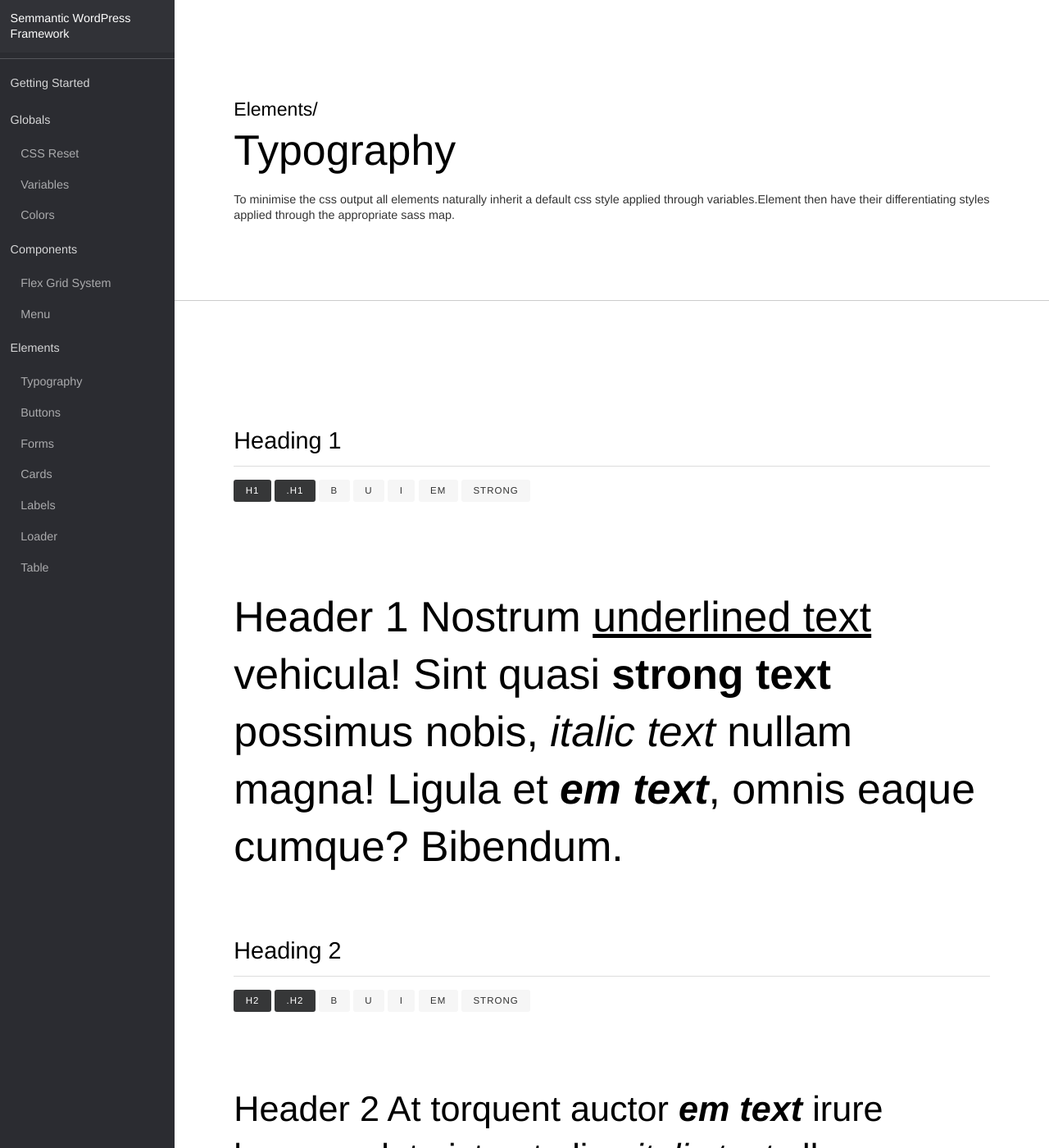
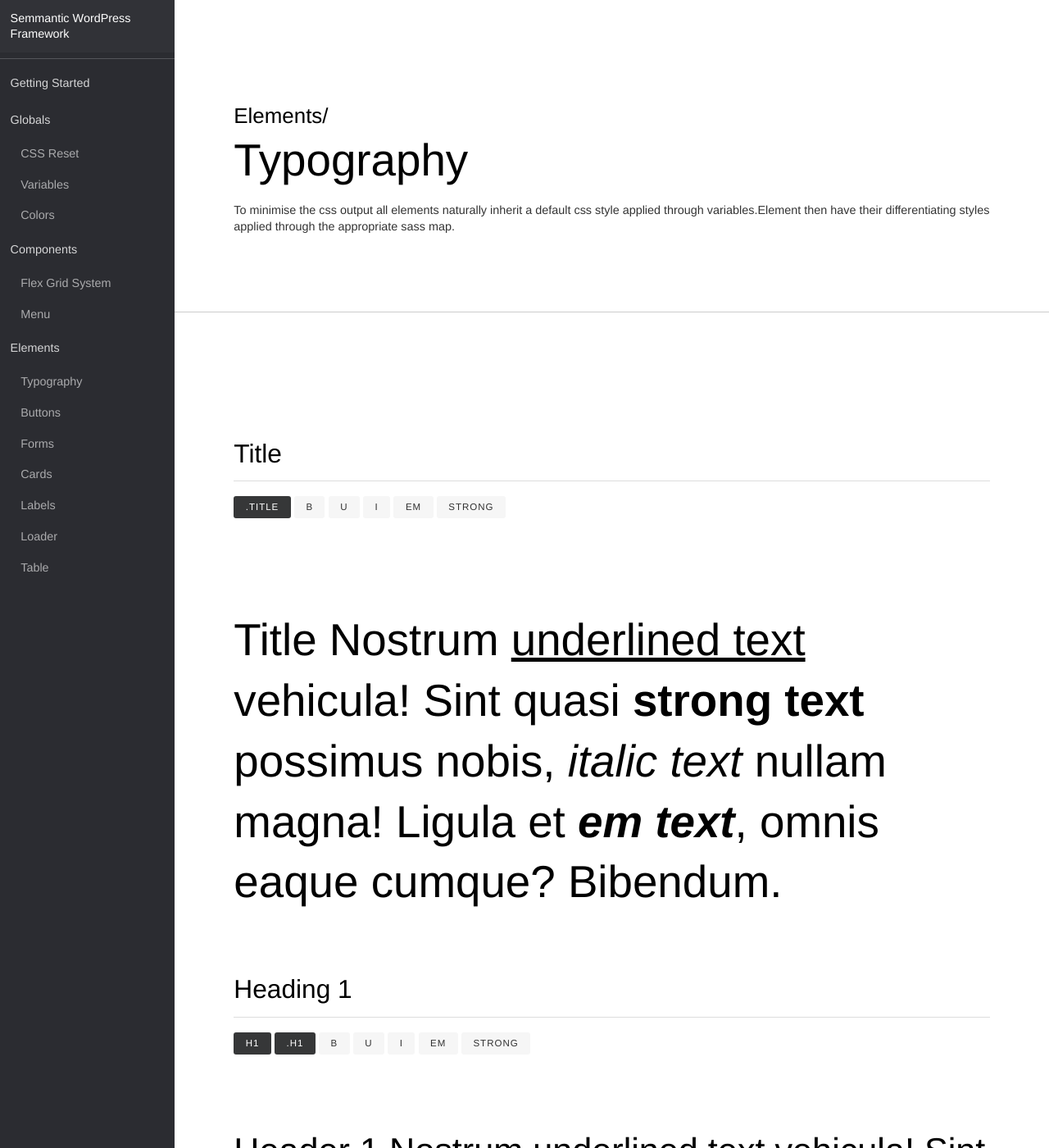
Before and after one commit to CoreyCrowden/semantic-wordpress-framework, a Jekyll site: the page built from docs/elements/typography/index.html, in a window 1280 px wide and 1400 px high. Shown: the whole window at 82% size. Built offline with Jekyll 4.4.1, drawn with Linux system fonts in a browser that asks for light colours; nearby versions of some CDN libraries.

Commit message:
added .title class and updated docs

```diff
--- a/docs/_layouts/default.html
+++ b/docs/_layouts/default.html
@@ -29,7 +29,7 @@
           <!--Page Header-->
           <div class="container padded relaxed">
             <h4><a href="{{ site.github.url }}/{{ page.category }}">{{ page.category }}</a>/</h4>
-            <h1>{{ page.title }}</h1>
+            <h1 class="title">{{ page.title }}</h1>
             <p>{{ page.description }}</p>
             <p><a href="{{ page.reference }}">{{ page.reference-title }}</a></p>
           </div>
--- a/docs/assets/css/main.css
+++ b/docs/assets/css/main.css
@@ -2474,19 +2474,19 @@ h1 + h1, h1 + h2, h1 + h3, h1 + h4, h1 + h5, h1 + h6, h2 + h1, h2 + h2, h2 + h3,
 }
 
 h1 {
-  font-size: 3.6em;
+  font-size: 3em;
 }
 
 h2 {
-  font-size: 3em;
+  font-size: 2.6em;
 }
 
 h3 {
-  font-size: 2em;
+  font-size: 2.2em;
 }
 
 h4 {
-  font-size: 1.6em;
+  font-size: 1.8em;
 }
 
 h5 {
@@ -2495,6 +2495,10 @@ h5 {
 
 h6 {
   font-size: 1.2em;
+}
+
+.title {
+  font-size: 3.8em;
 }
 
 a {
--- a/docs/elements/typography/index.html
+++ b/docs/elements/typography/index.html
@@ -4,6 +4,16 @@ title: Typography
 description: To minimise the css output all elements naturally inherit a default css style applied through variables.Element then have their differentiating styles applied through the appropriate sass map.
 category: Elements
 ---
+
+<!--Title-->
+<article>
+  <h3>Title</h3>
+  <span class="label strong">.title</span><span class="label">b</span><span class="label">u</span><span class="label">i</span><span class="label">em</span><span class="label">strong</span>
+  <!--Example-->
+  <h1 class="title">
+    Title Nostrum <u>underlined text</u> vehicula! Sint quasi <strong>strong text</strong> possimus nobis, <i>italic text</i> nullam magna! Ligula et <em>em text</em>, omnis eaque cumque? Bibendum.
+  </h1>
+</article>
 
 <!--Heading 1-->
 <article>
```
Also changed, not shown: definitions/elements/_type.scss (+19 -4 lines).
